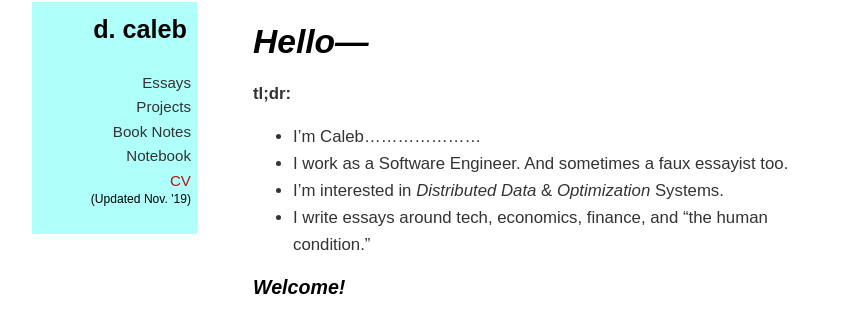
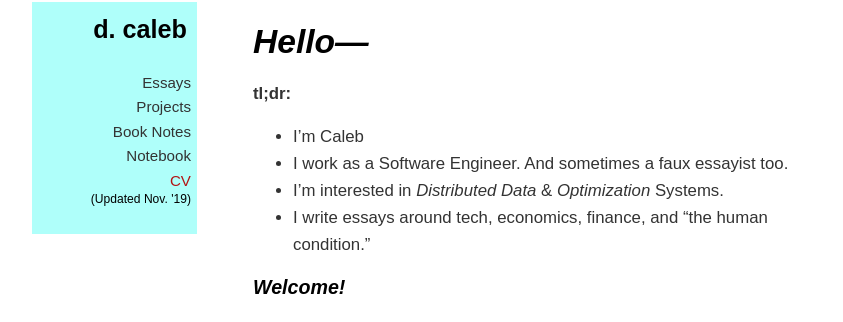
Before and after one commit to dCO2/rococo, a Jekyll site: the page built from index.md, in a window 1280 px wide. Shown: the part 124-446 px from the top of the page, without its empty margins (123-966 px from the left). Built offline with Jekyll 4.4.1, drawn with Linux system fonts in a browser that asks for light colours; some web fonts are replaced.

```diff
--- a/index.md
+++ b/index.md
@@ -8,7 +8,7 @@ title: Home
 
 # _Hello—_
 **tl;dr:**
-- I'm Caleb.....................
+- I'm Caleb
 - I work as a Software Engineer. And sometimes a faux essayist too.
 - I’m interested in _Distributed Data_ & _Optimization_ Systems.
 - I write essays around tech, economics, finance, and "the human condition."
```
